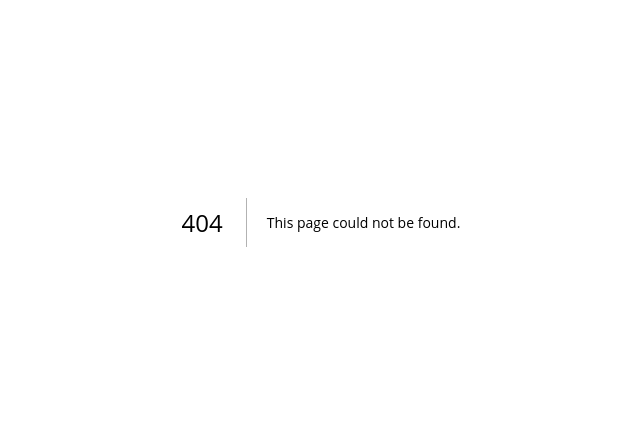
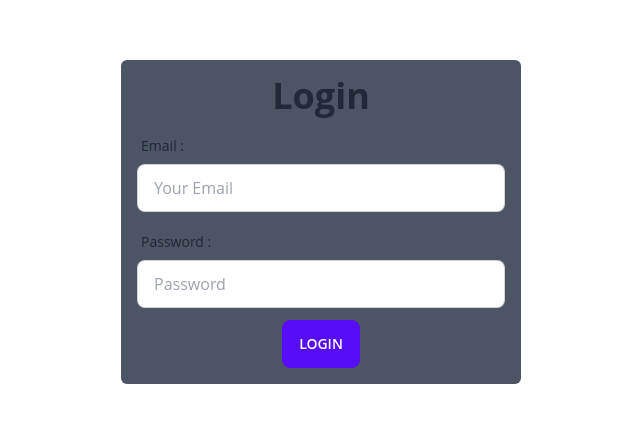
Before and after one commit to yousafsabir/dlims-kpk, a Next.js app in the folder dlims-client/: page /login in a window 1280 px wide. Before the commit this address had no page. Shown: the part 178-600 px from the top of the page, without its empty margins (319-959 px from the left). Built offline with nearby package versions, Linux system fonts and the light colour scheme.

Commit message:
feat: admin login page added

```diff
--- /dev/null
+++ b/dlims-client/app/login/page.tsx
@@ -0,0 +1,78 @@
+"use client";
+import React, { useState } from "react";
+import ky from "ky";
+import ApiUrls from "@/constants/ApiUrls";
+import { Admin } from "@/shared/interfaces/admin";
+import { useRouter } from "next/navigation";
+
+function Login() {
+    const router = useRouter();
+    const [loginForm, setLoginForm] = useState({
+        email: "",
+        password: "",
+    });
+    const handleForm = (e: React.ChangeEvent<HTMLInputElement>) => {
+        setLoginForm((prev) => ({ ...prev, [e.target.name]: e.target.value }));
+    };
+    const login = async () => {
+        try {
+            const response: any = await ky
+                .post(ApiUrls.auth.login, {
+                    json: loginForm,
+                })
+                .json();
+            console.log("response",response);
+            const user: Admin = response?.user
+            router.push(`/admin?token=${user.token}`);
+        } catch (error: any) {
+            const message = error?.message || "Server Error";
+            alert(message);
+        }
+    };
+    const onLogin = (e: React.FormEvent<HTMLFormElement>) => {
+        e.preventDefault();
+        if (!loginForm.email || !loginForm.password) {
+            return alert("Both Fields required");
+        }
+        login();
+    };
+    return (
+        <main className="min-h-screen flex justify-center items-center">
+            <form
+                className="min-w-[400px] flex flex-col items-center space-y-3 p-4 rounded-md bg-gray-600"
+                onSubmit={onLogin}
+            >
+                <h1 className="text-4xl font-bold text-center">Login</h1>
+                <fieldset className="form-control w-full flex-1">
+                    <label className="label">
+                        <span className="label-text">Email :</span>
+                    </label>
+                    <input
+                        type="email"
+                        placeholder="Your Email"
+                        className="input input-bordered w-full"
+                        name="email"
+                        onChange={handleForm}
+                    />
+                </fieldset>
+                <fieldset className="form-control w-full flex-1">
+                    <label className="label">
+                        <span className="label-text">Password :</span>
+                    </label>
+                    <input
+                        type="password"
+                        placeholder="Password"
+                        className="input input-bordered w-full"
+                        name="password"
+                        onChange={handleForm}
+                    />
+                </fieldset>
+                <button type="submit" className="btn btn-primary">
+                    Login
+                </button>
+            </form>
+        </main>
+    );
+}
+
+export default Login;
```
